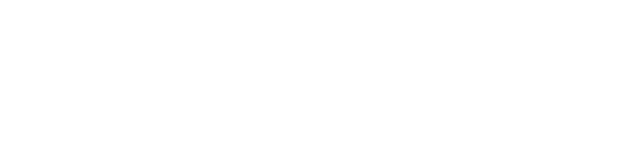
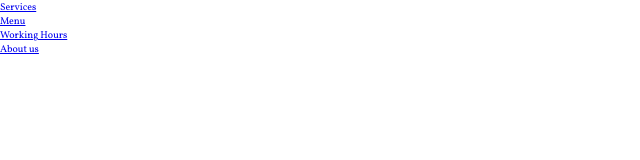
Before and after one commit to soukayna00/brief-5-Website-Showcase, a plain HTML site: page footer.html in a window 1280 px wide. Shown: the whole page, without its empty margins (0-640 px from the left). Drawn offline with Linux system fonts and the light colour scheme.

Commit message:
My push before Leaving

```diff
--- a/footer.html
+++ b/footer.html
@@ -22,12 +22,44 @@
             padding: 0px;
         }
 
+        .footerContainer{
+            display: grid;
+
+        }
+
     </style>
 
 </head>
 <body>
-    <footer>
+    <!-- Footer Start -->
+        <footer class="footerContainer">
+            <Div class="SiteMap">
+                <ul>
+                    <li><a href="#">Services</a></li>
+                    <li><a href="#">Menu</a></li>
+                    <li><a href="#">Working Hours</a></li>
+                    <li><a href="#">About us</a></li>
+                </ul>
+            </Div>
 
-    </footer>
+            <div class="Social Media">
+                <ul>
+                    <li><a href="#"></a></li>
+                </ul>
+            </div>
+
+            <div class="Contact">
+                <div class="ConatactUS">
+                </div>
+
+                <div class="Address">
+                </div>
+            </div>
+
+            <div class="Form">
+            </div>
+        </footer>
+    <!-- Footer END -->
+
 </body>
 </html>
```
Also changed, not shown: Data/Icon/Global Icon-1.png (added), Data/Icon/Global Icon-2.png (added), Data/Icon/Global Icon-3.png (added), Data/Icon/Global Icon.png (added).
